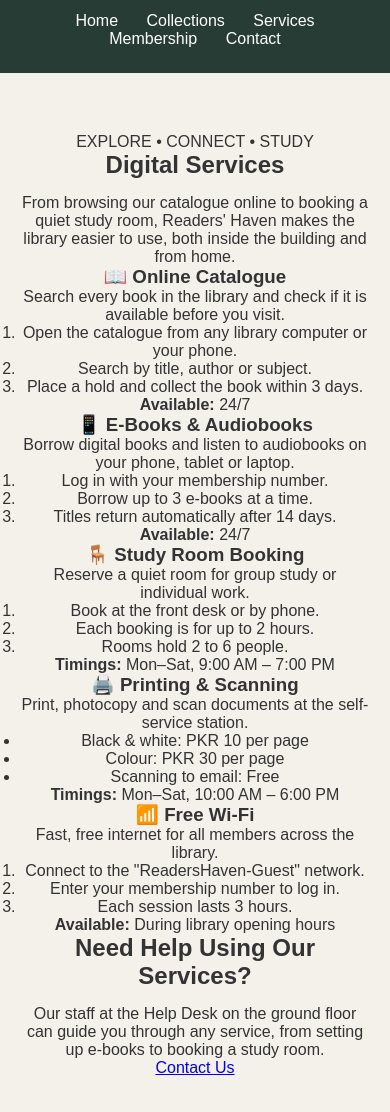
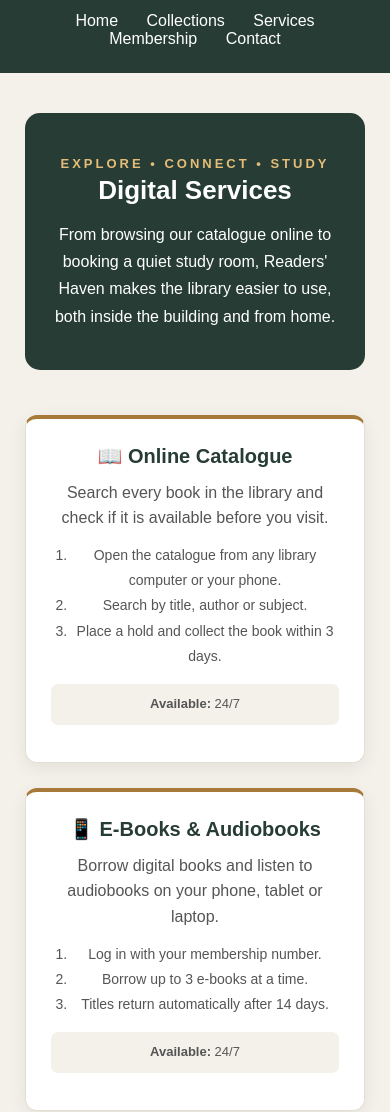
Before and after one commit to L1F23BSSE0413/readers-haven-library, a website: page src/services.html in a window 390 px wide. Shown: the part 102-1214 px from the top of the page. Drawn offline with Linux system fonts and the light colour scheme.

Commit message:
Add services page styles with responsive media queries

```diff
--- a/styles/style.css
+++ b/styles/style.css
@@ -42,3 +42,135 @@ footer {
     text-align: center;
     padding: 15px;
 }
+
+/* =========================
+   SERVICES PAGE STYLING
+========================= */
+
+.services-page main {
+    max-width: 1200px;
+    margin: auto;
+    padding: 40px 25px;
+}
+
+.services-page .services-intro {
+    background-color: #263c35;
+    color: white;
+    text-align: center;
+    padding: 40px 25px;
+    border-radius: 15px;
+    margin-bottom: 45px;
+}
+
+.services-page .services-tag {
+    color: #e5bd78;
+    letter-spacing: 3px;
+    font-size: 13px;
+    font-weight: bold;
+    margin-bottom: 12px;
+}
+
+.services-page .services-intro h2 {
+    font-size: 34px;
+    margin-bottom: 15px;
+}
+
+.services-page .services-intro p {
+    max-width: 700px;
+    margin: auto;
+    line-height: 1.7;
+}
+
+.services-page .services-list {
+    display: grid;
+    grid-template-columns: repeat(3, 1fr);
+    gap: 25px;
+}
+
+.services-page .service-card {
+    background-color: white;
+    border: 1px solid #e4dfd4;
+    border-top: 4px solid #a77a39;
+    border-radius: 12px;
+    padding: 25px;
+    box-shadow: 0 5px 18px rgba(0, 0, 0, 0.07);
+}
+
+.services-page .service-card h3 {
+    color: #263c35;
+    font-size: 20px;
+    margin-bottom: 12px;
+}
+
+.services-page .service-card p {
+    color: #555;
+    line-height: 1.6;
+    margin-bottom: 12px;
+}
+
+.services-page .service-card ol,
+.services-page .service-card ul {
+    padding-left: 20px;
+    margin-bottom: 15px;
+    color: #555;
+    line-height: 1.8;
+    font-size: 14px;
+}
+
+.services-page .timing {
+    background-color: #f4f1ea;
+    color: #704f28;
+    padding: 10px;
+    border-radius: 7px;
+    font-size: 13px;
+}
+
+.services-page .services-help {
+    background-color: #e8ede7;
+    text-align: center;
+    padding: 35px 20px;
+    border-radius: 12px;
+    margin-top: 45px;
+}
+
+.services-page .services-help h2 {
+    color: #263c35;
+    margin-bottom: 12px;
+}
+
+.services-page .services-help p {
+    max-width: 650px;
+    margin: 0 auto 20px;
+    line-height: 1.7;
+}
+
+.services-page .services-btn {
+    display: inline-block;
+    background-color: #263c35;
+    color: #e5bd78;
+    padding: 12px 25px;
+    border-radius: 6px;
+    text-decoration: none;
+    font-weight: bold;
+}
+
+.services-page .services-btn:hover {
+    background-color: #1b2b26;
+}
+
+/* Services page: responsive layout */
+@media (max-width: 900px) {
+    .services-page .services-list {
+        grid-template-columns: repeat(2, 1fr);
+    }
+}
+
+@media (max-width: 600px) {
+    .services-page .services-list {
+        grid-template-columns: 1fr;
+    }
+
+    .services-page .services-intro h2 {
+        font-size: 26px;
+    }
+}
```
